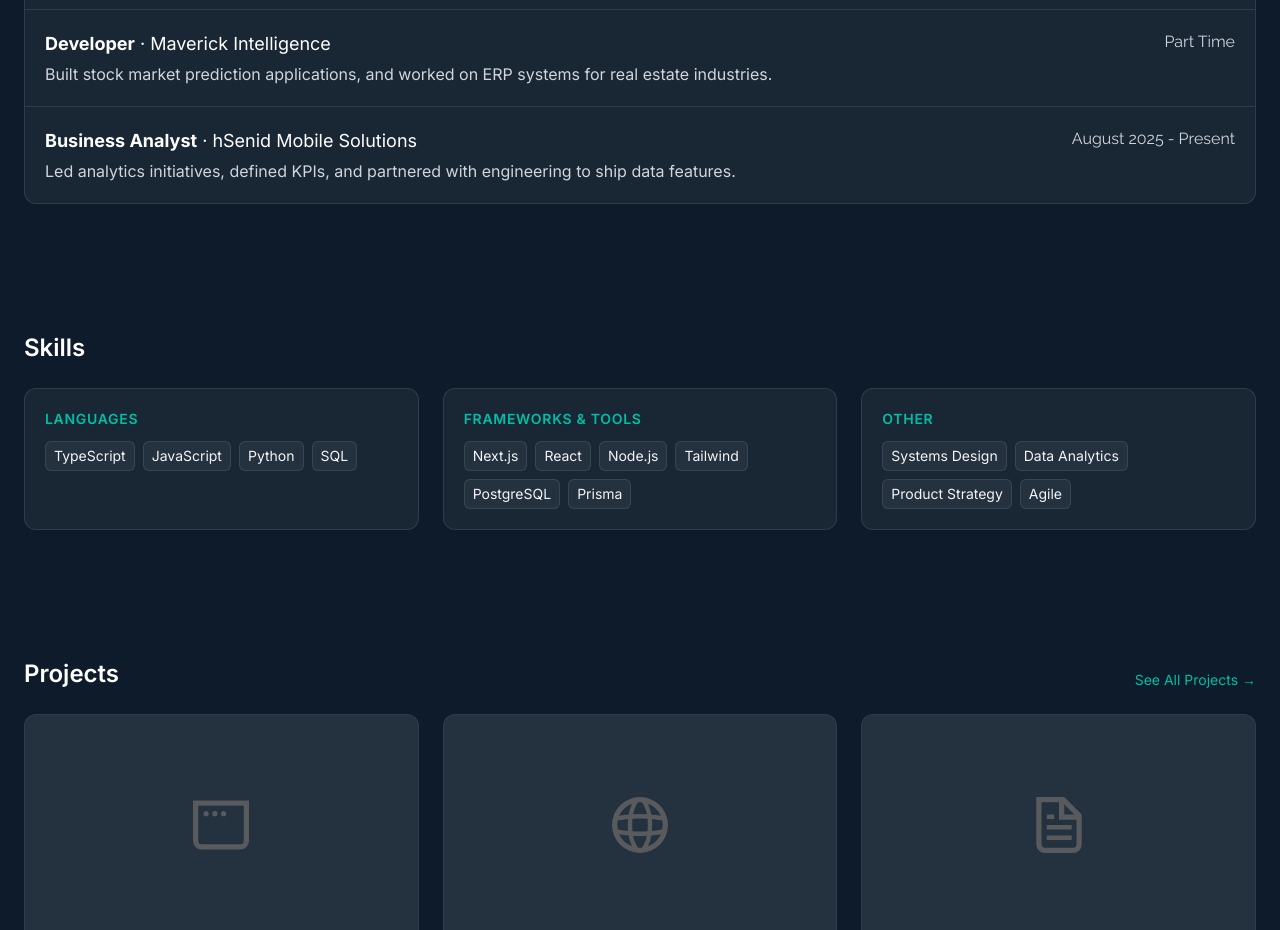
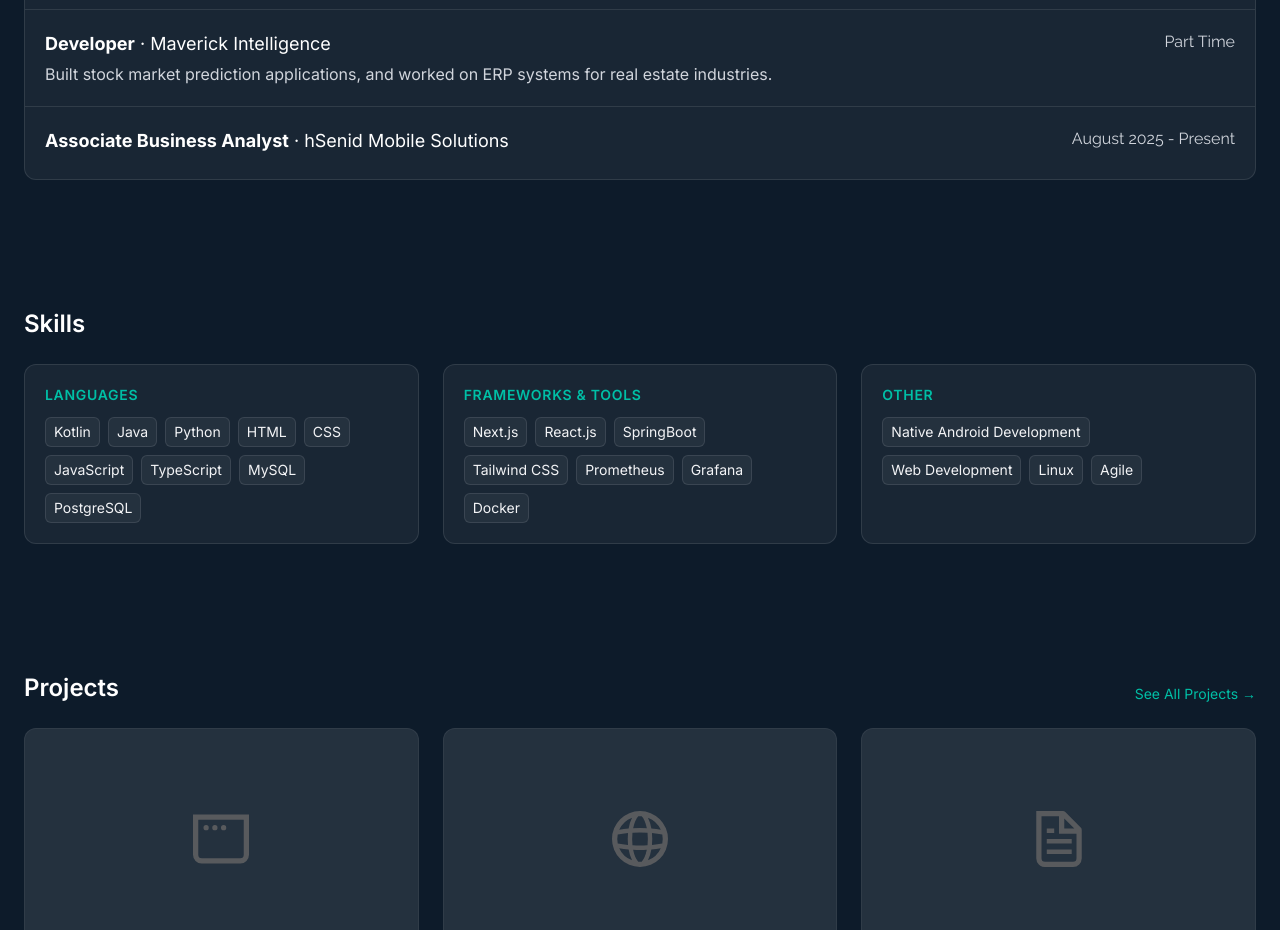
Before and after one commit to yashbim/portfolio-bimsara, a Next.js app: page / in a window 1280 px wide. Shown: the part 1280-2210 px from the top of the page. Built offline with nearby package versions, Linux system fonts and the light colour scheme.

Commit message:
Added Skills

```diff
--- a/constants/experience.ts
+++ b/constants/experience.ts
@@ -21,10 +21,10 @@ export const WORK_EXPERIENCE: WorkExperience[] = [
       "Built stock market prediction applications, and worked on ERP systems for real estate industries.",
   },
   {
-    role: "Business Analyst",
+    role: "Associate Business Analyst",
     company: "hSenid Mobile Solutions",
     period: "August 2025 - Present",
     summary:
-      "Led analytics initiatives, defined KPIs, and partnered with engineering to ship data features.",
+      "",
   },
 ];
--- a/constants/skills.ts
+++ b/constants/skills.ts
@@ -6,14 +6,14 @@ export interface SkillCategory {
 export const SKILLS: SkillCategory[] = [
   {
     title: "Languages",
-    skills: ["TypeScript", "JavaScript", "Python", "SQL"],
+    skills: ["Kotlin", "Java", "Python", "HTML", "CSS" ,"JavaScript" ,"TypeScript" ,"MySQL" ,"PostgreSQL"],
   },
   {
     title: "Frameworks & Tools",
-    skills: ["Next.js", "React", "Node.js", "Tailwind", "PostgreSQL", "Prisma"],
+    skills: ["Next.js", "React.js", "SpringBoot", "Tailwind CSS", "Prometheus", "Grafana", "Docker"],
   },
   {
     title: "Other",
-    skills: ["Systems Design", "Data Analytics", "Product Strategy", "Agile"],
+    skills: ["Native Android Development", "Web Development", "Linux", "Agile"],
   },
 ];
```
